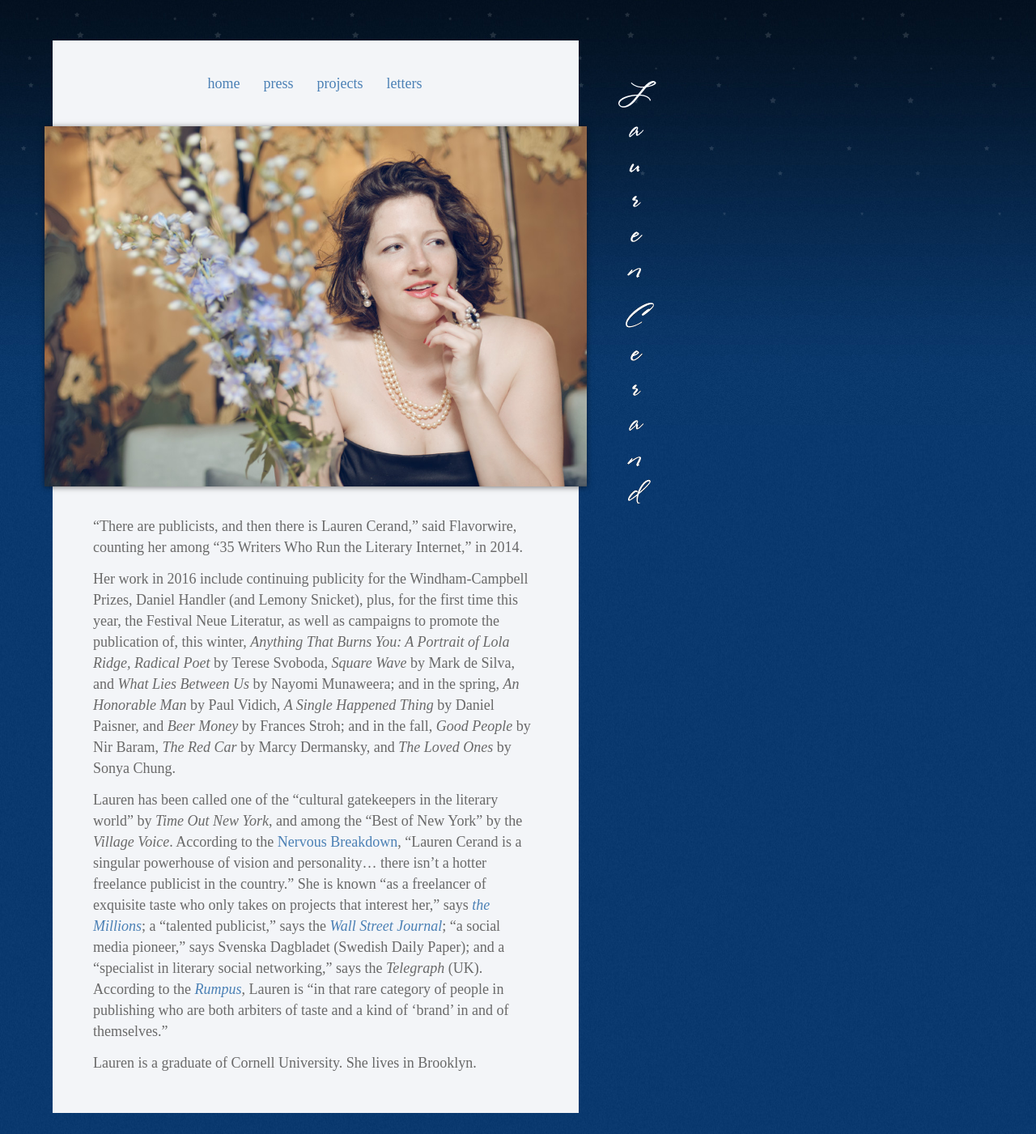
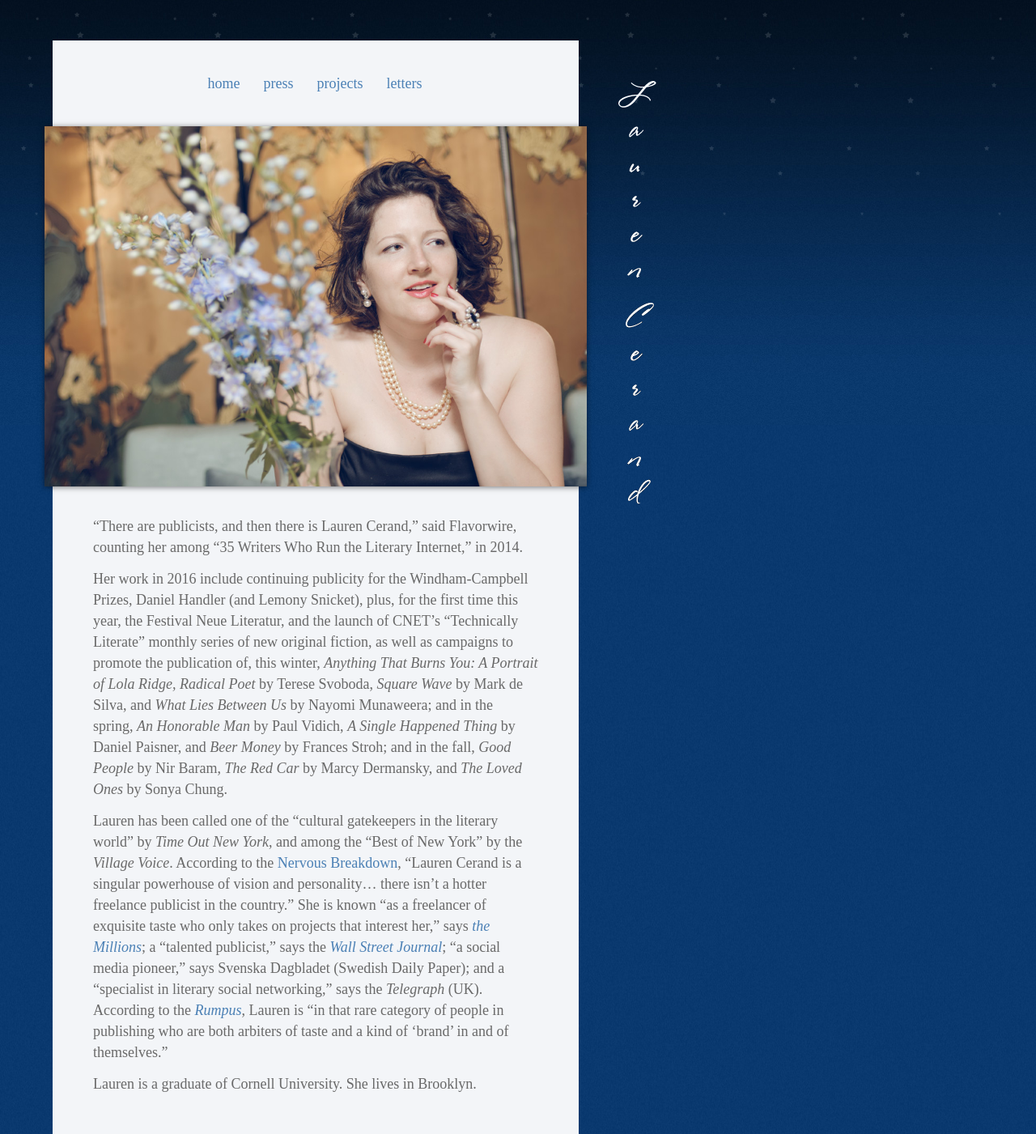
Before and after one commit to sonnetmedia/laurencerand.com, a Jekyll site: the page built from _pages/home.md, in a window 1280 px wide. Shown: the whole page at 81% size. Built offline with Jekyll 4.4.1, drawn with Linux system fonts in a browser that asks for light colours; before the commit the page ends 1375 px from its top, so only the background shows below that.

Commit message:
Updated '/_pages/home.md' via CloudCannon

```diff
--- a/_pages/home.md
+++ b/_pages/home.md
@@ -1,11 +1,12 @@
 ---
-image: "145_Lauren_Cerand_056_Web.jpg"
-permalink: "/"
+image: 145_Lauren_Cerand_056_Web.jpg
+permalink: /
 ---
+
 
 “There are publicists, and then there is Lauren Cerand,” said Flavorwire, counting her among “35 Writers Who Run the Literary Internet,” in 2014.
 
-Her work in 2016 include continuing publicity for the Windham-Campbell Prizes, Daniel Handler (and Lemony Snicket), plus, for the first time this year, the Festival Neue Literatur, as well as campaigns to promote the publication of, this winter,&nbsp;*Anything That Burns You: A Portrait of Lola Ridge, Radical Poet*&nbsp;by Terese Svoboda,&nbsp;*Square Wave*&nbsp;by Mark de Silva, and&nbsp;*What Lies Between Us*&nbsp;by Nayomi Munaweera; and in the spring,&nbsp;*An Honorable Man*&nbsp;by Paul Vidich,&nbsp;*A Single Happened Thing*&nbsp;by Daniel Paisner, and&nbsp;*Beer Money*&nbsp;by Frances Stroh; and in the fall,&nbsp;*Good People*&nbsp;by Nir Baram,&nbsp;*The Red Car*&nbsp;by Marcy Dermansky, and&nbsp;*The Loved Ones*&nbsp;by Sonya Chung.
+Her work in 2016 include continuing publicity for the Windham-Campbell Prizes, Daniel Handler (and Lemony Snicket), plus, for the first time this year, the Festival Neue Literatur, and the launch of CNET's "Technically Literate" monthly series of new original fiction, as well as campaigns to promote the publication of, this winter,&nbsp;*Anything That Burns You: A Portrait of Lola Ridge, Radical Poet*&nbsp;by Terese Svoboda,&nbsp;*Square Wave*&nbsp;by Mark de Silva, and&nbsp;*What Lies Between Us*&nbsp;by Nayomi Munaweera; and in the spring,&nbsp;*An Honorable Man*&nbsp;by Paul Vidich,&nbsp;*A Single Happened Thing*&nbsp;by Daniel Paisner, and&nbsp;*Beer Money*&nbsp;by Frances Stroh; and in the fall,&nbsp;*Good People*&nbsp;by Nir Baram,&nbsp;*The Red Car*&nbsp;by Marcy Dermansky, and&nbsp;*The Loved Ones*&nbsp;by Sonya Chung.
 
 Lauren has been called one of the “cultural gatekeepers in the literary world” by *Time Out New York*, and among the “Best of New York” by the *Village Voice*. According to the [Nervous Breakdown](http://www.thenervousbreakdown.com/gfrangello/2011/05/new-directions-in-publishing-public-relations-representative-lauren-cerand/), “Lauren Cerand is a singular powerhouse of vision and personality… there isn’t a hotter freelance publicist in the country.” She is known “as a freelancer of exquisite taste who only takes on projects that interest her,” says *[the Millions](http://www.themillions.com/2012/04/adventures-in-self-publishing-dallas-hudgens-wake-up-were-here.html)*; a “talented publicist,” says the *[Wall Street Journal](http://www.wsj.com/articles/how-preparation-for-the-next-life-became-a-big-hit-for-tyrant-1421351378?tesla=y)*; “a social media pioneer,” says Svenska Dagbladet (Swedish Daily Paper); and a “specialist in literary social networking,” says the *Telegraph* (UK). According to the *[Rumpus](http://therumpus.net/2012/05/lit-link-round-up-16/)*, Lauren is “in that rare category of people in publishing who are both arbiters of taste and a kind of ‘brand’ in and of themselves.”
 
```
